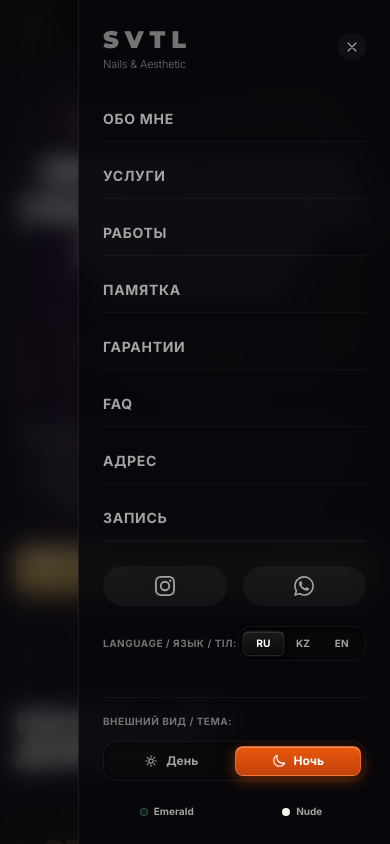
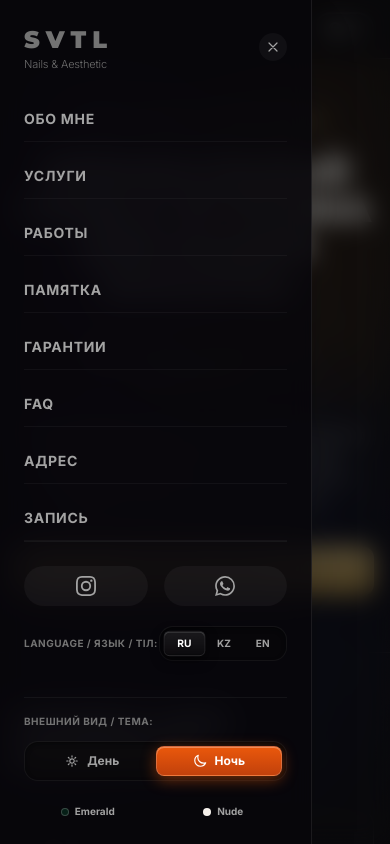
Before and after one commit to COMBINATORR/Nail-Master, a React (Vite) app: page / in a window 390 px wide. Both pictures are taken after a click on the button 33 px from the left and 29 px from the top of the page. Shown: the top 844 px of the page. Built offline with nearby package versions, Linux system fonts and the light colour scheme; a web font is replaced by a local one.

Commit message:
style(mobile-menu): position drawer panel on left side

```diff
--- a/src/App.jsx
+++ b/src/App.jsx
@@ -2514,7 +2514,7 @@ export default function App() {
           ></div>
 
           {/* Drawer Panel */}
-                    <div className={`absolute top-0 right-0 h-full w-4/5 max-w-[320px] bg-[var(--bg-header)] border-l ${border} shadow-2xl p-6 flex flex-col justify-between backdrop-blur-md transition-all duration-300 transform`}>
+          <div className={`absolute top-0 left-0 h-full w-4/5 max-w-[320px] bg-[var(--bg-header)] border-r ${border} shadow-2xl p-6 flex flex-col justify-between backdrop-blur-md transition-all duration-300 transform`}>
             <div>
               {/* Header inside Mobile Menu */}
               <div className="flex justify-between items-center mb-10">
```
